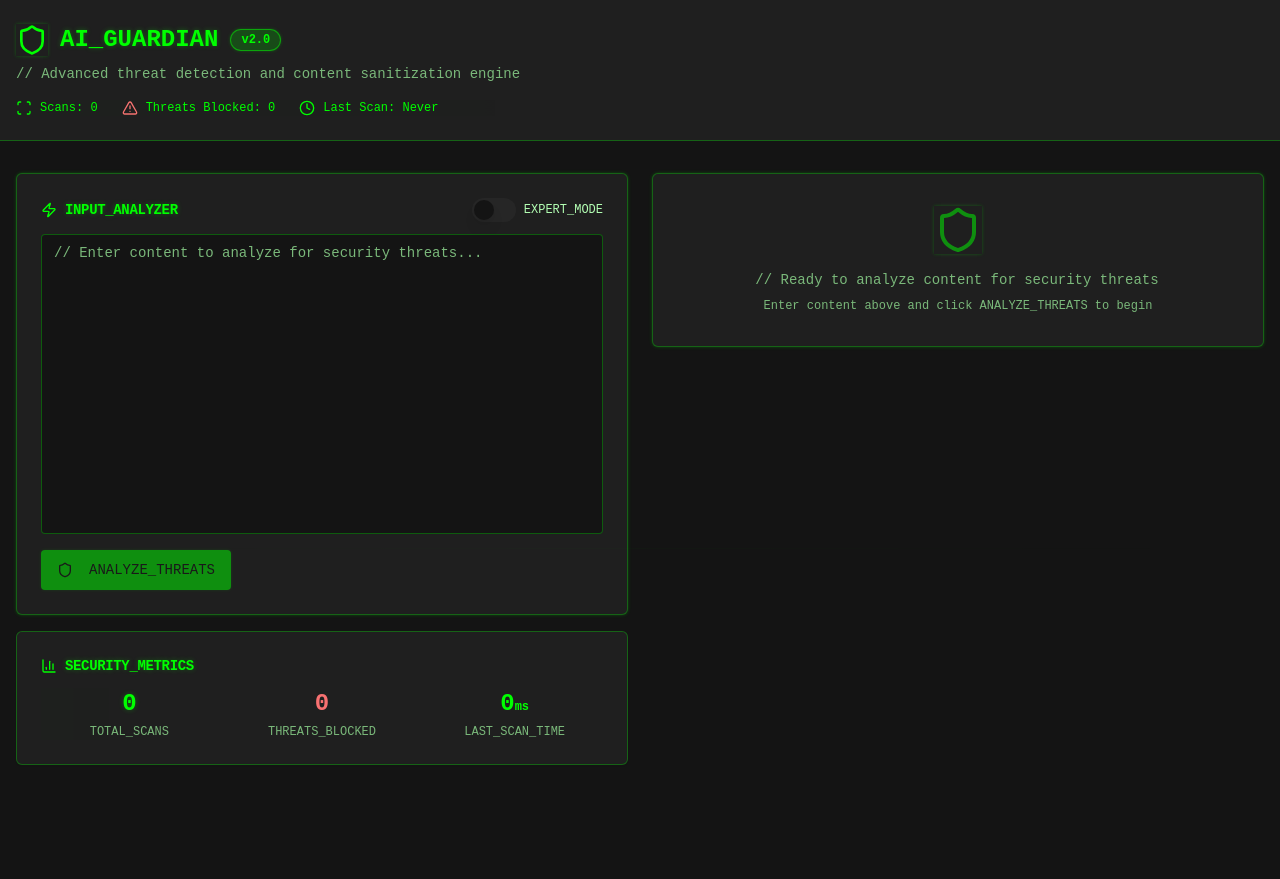
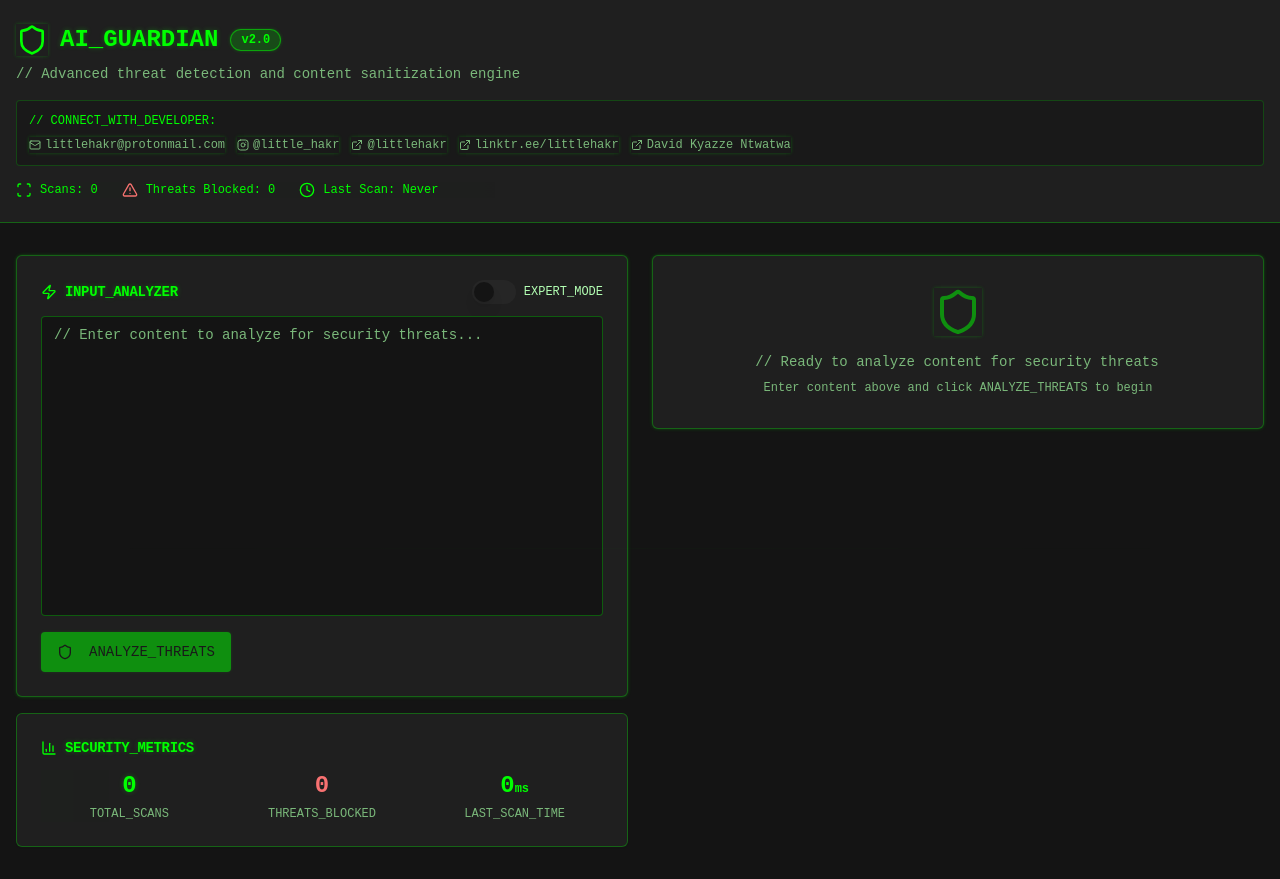
Before and after one commit to dkyazzentwatwa/jailbreak-academy, a React (Vite) app: page / in a window 1280 px wide. Before the commit the page ends 800 px from the top, so only its background shows below. Built offline with nearby package versions, Linux system fonts and the light colour scheme.

Commit message:
Add social media links
Add social media links to the header for promotion.

```diff
--- a/src/pages/Index.tsx
+++ b/src/pages/Index.tsx
@@ -6,7 +6,7 @@ import { Badge } from "@/components/ui/badge";
 import { Tabs, TabsContent, TabsList, TabsTrigger } from "@/components/ui/tabs";
 import { Switch } from "@/components/ui/switch";
 import { Label } from "@/components/ui/label";
-import { Shield, Zap, BarChart3, AlertTriangle, CheckCircle, Clock, Scan } from "lucide-react";
+import { Shield, Zap, BarChart3, AlertTriangle, CheckCircle, Clock, Scan, Mail, Instagram, ExternalLink } from "lucide-react";
 import { sanitizationEngine } from "@/lib/sanitization-engine";
 import { SanitizationResult } from "@/types/sanitization";
 import { OutputDisplay } from "@/components/OutputDisplay";
@@ -77,6 +77,14 @@ const Index = () => {
     lastScanTime: 0
   };
 
+  const socialLinks = [
+    { name: "Email", icon: Mail, url: "mailto:littlehakr@protonmail.com", label: "littlehakr@protonmail.com" },
+    { name: "Instagram", icon: Instagram, url: "https://www.instagram.com/little_hakr/", label: "@little_hakr" },
+    { name: "TikTok", icon: ExternalLink, url: "https://www.tiktok.com/@littlehakr", label: "@littlehakr" },
+    { name: "LinkTree", icon: ExternalLink, url: "https://linktr.ee/littlehakr", label: "linktr.ee/littlehakr" },
+    { name: "LinkedIn", icon: ExternalLink, url: "https://www.linkedin.com/in/david-kyazze-ntwatwa", label: "David Kyazze Ntwatwa" }
+  ];
+
   return (
     <div className="min-h-screen bg-terminal-bg text-terminal-green font-mono relative terminal-flicker">
       <TerminalEffects />
@@ -108,10 +116,30 @@ const Index = () => {
               v2.0
             </Badge>
           </div>
-          <p className="text-muted-foreground text-sm typewriter">
+          <p className="text-muted-foreground text-sm typewriter mb-4">
             // Advanced threat detection and content sanitization engine
           </p>
-          <div className="mt-4 flex items-center gap-6 text-xs data-stream">
+
+          {/* Social Media Links */}
+          <div className="mb-4 p-3 rounded border border-terminal-green/20 bg-terminal-bg/50">
+            <div className="text-xs text-terminal-green mb-2 font-mono">// CONNECT_WITH_DEVELOPER:</div>
+            <div className="flex flex-wrap gap-3 text-xs">
+              {socialLinks.map((link, index) => (
+                <a
+                  key={index}
+                  href={link.url}
+                  target="_blank"
+                  rel="noopener noreferrer"
+                  className="flex items-center gap-1 text-muted-foreground hover:text-terminal-green transition-colors duration-200 pulse-glow hover:terminal-green-glow"
+                >
+                  <link.icon className="h-3 w-3" />
+                  <span className="font-mono">{link.label}</span>
+                </a>
+              ))}
+            </div>
+          </div>
+
+          <div className="flex items-center gap-6 text-xs data-stream">
             <div className="flex items-center gap-2">
               <Scan className="h-4 w-4" />
               <span>Scans: {metrics.totalScans}</span>
```
